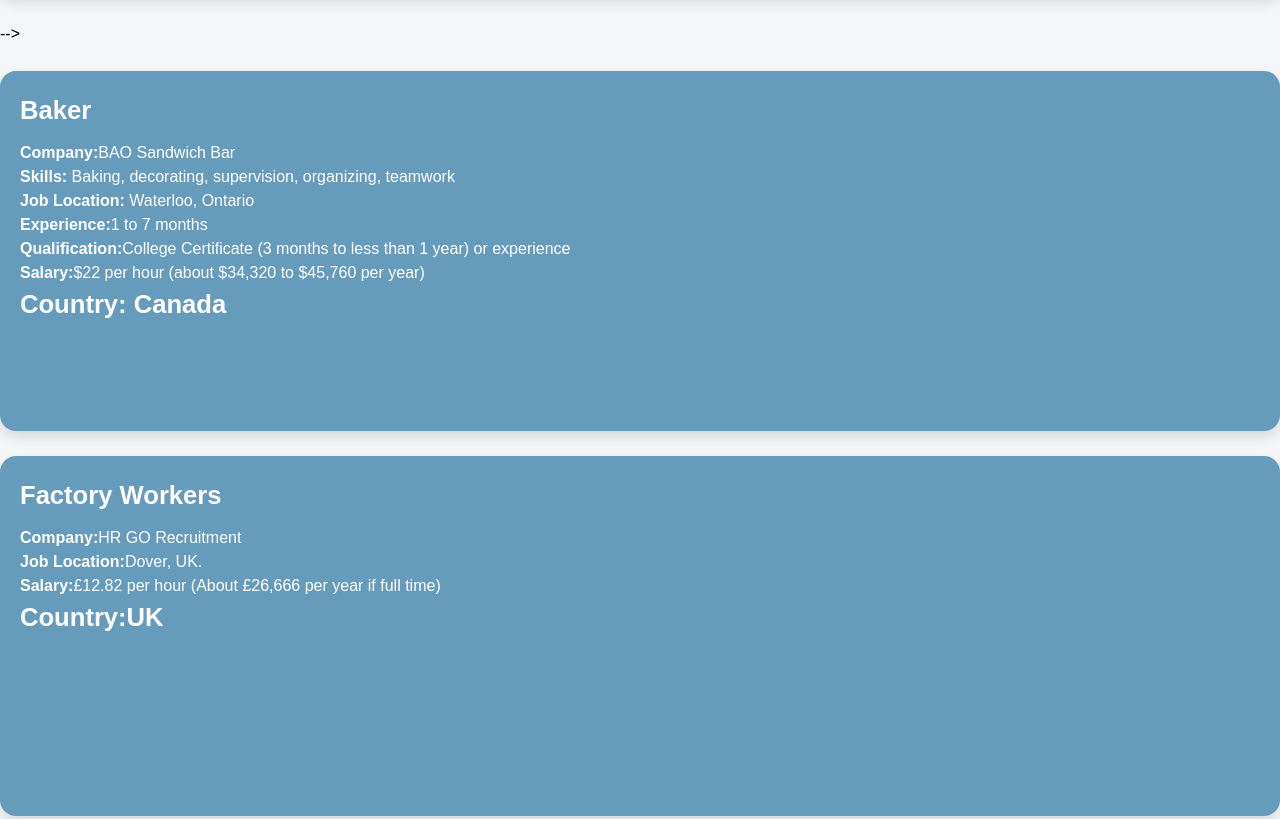
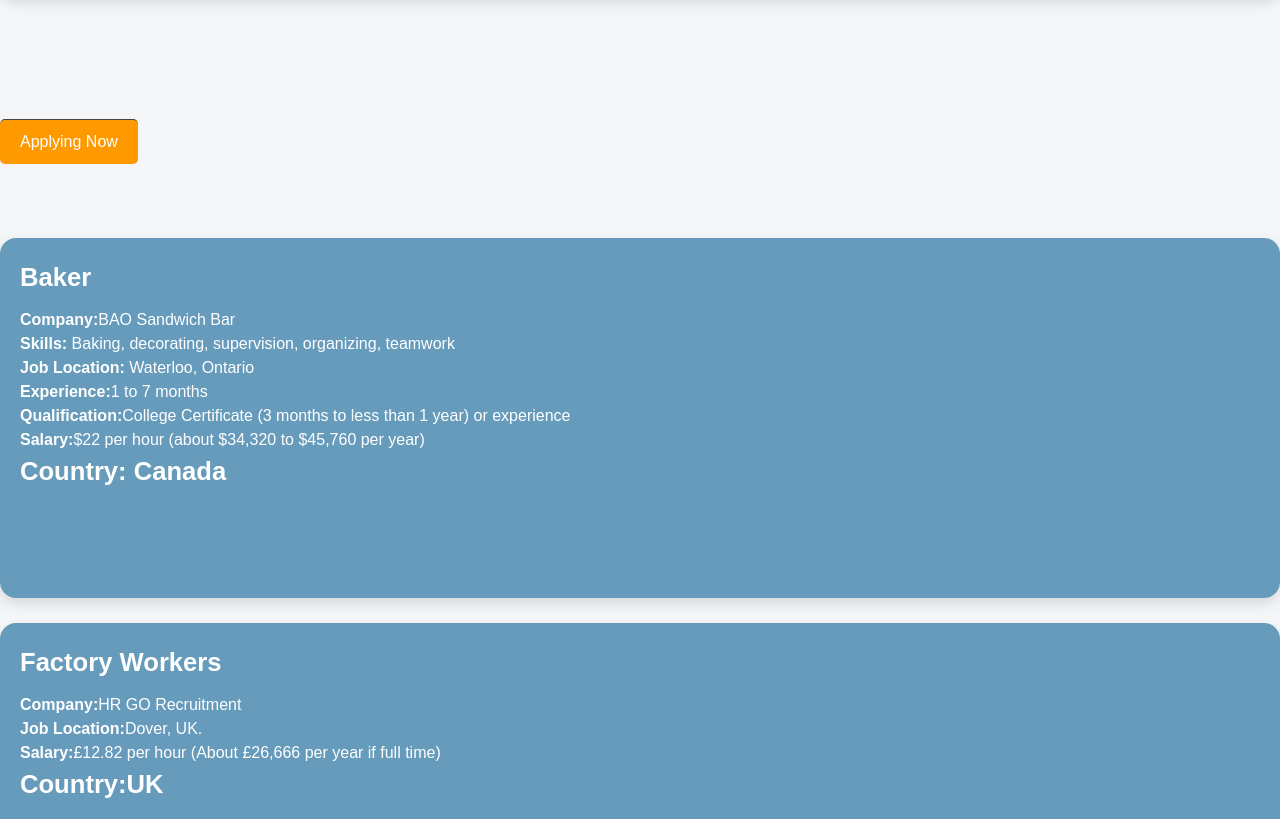
Before and after one commit to 1111israrahmed-ux/online-work-1, a plain HTML site: page index.html in a window 1280 px wide. Shown: the part 1443-2262 px from the top of the page. Drawn offline with nearby package versions, Linux system fonts and the light colour scheme.

Commit message:
Update index.html

```diff
--- a/index.html
+++ b/index.html
@@ -398,13 +398,13 @@ h-[40vh] sm:h-[70vh] md:h-[60vh] lg:h-[70vh]"
 <b>Qualification:</b>Bachelor’s degree in Construction Management, Engineering, or similar <br>
 <b>Salary:</b> (≈ $52 – $72 per hour)<br>
 <h3>Country:Australia </h3></p></div>
-<!--         <br><br><br>
-      <!-- Content --> -->
-<!--  <div class="ad-one">
- -->
+        <br><br><br>
+      <!-- Content -->
+ <div class="ad-one">
+
 <!--             Destination: https://otieu.com/4/9856399
  -->
-<!-- <script>
+<script>
         function redirectToURL() {
 
             window.location.href = "https://otieu.com/4/9856399";
@@ -412,9 +412,9 @@ h-[40vh] sm:h-[70vh] md:h-[60vh] lg:h-[70vh]"
     </script>
   <div>
     <button class="redirect-button" onclick="redirectToURL()">Applying Now</button></div>
-        </div> -->
-<!--   <br>
- -->
+        </div>
+ <br>
+
 
   <div class="card"><p><h3>Baker
 
```
